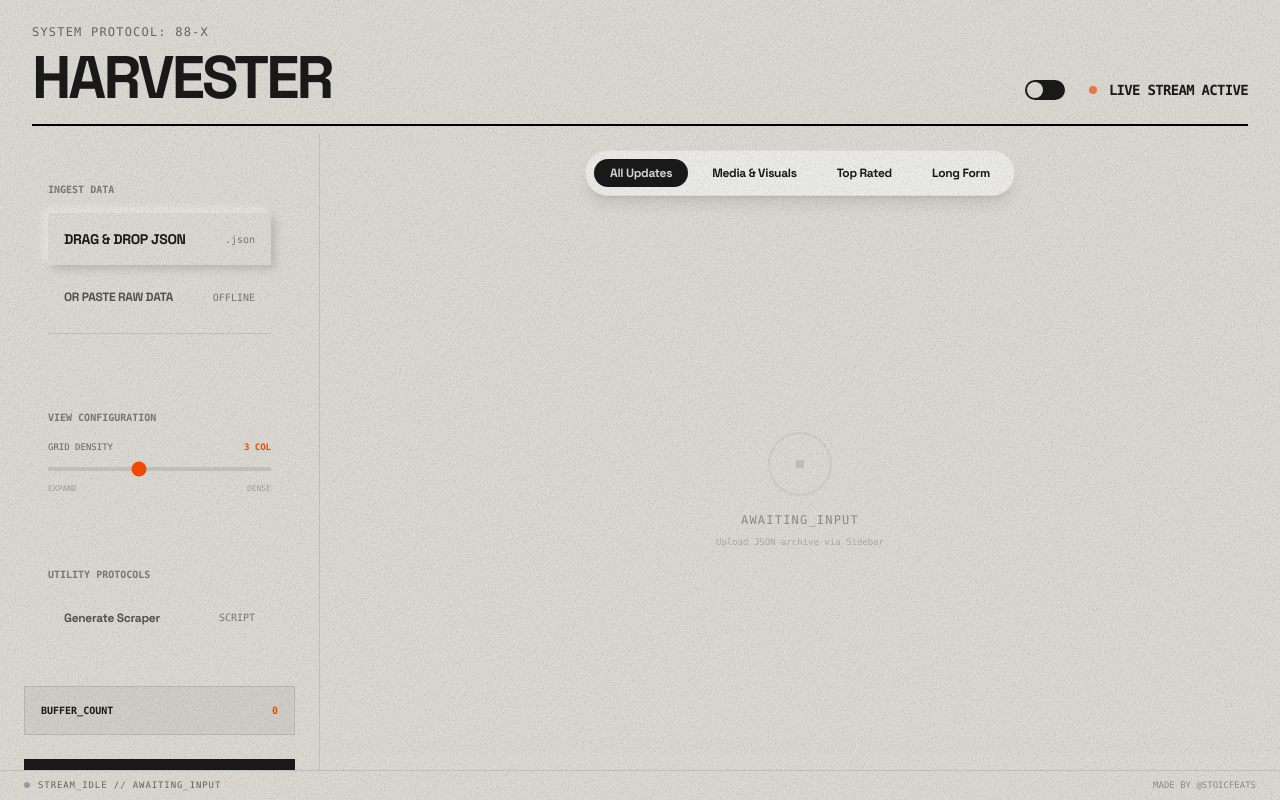
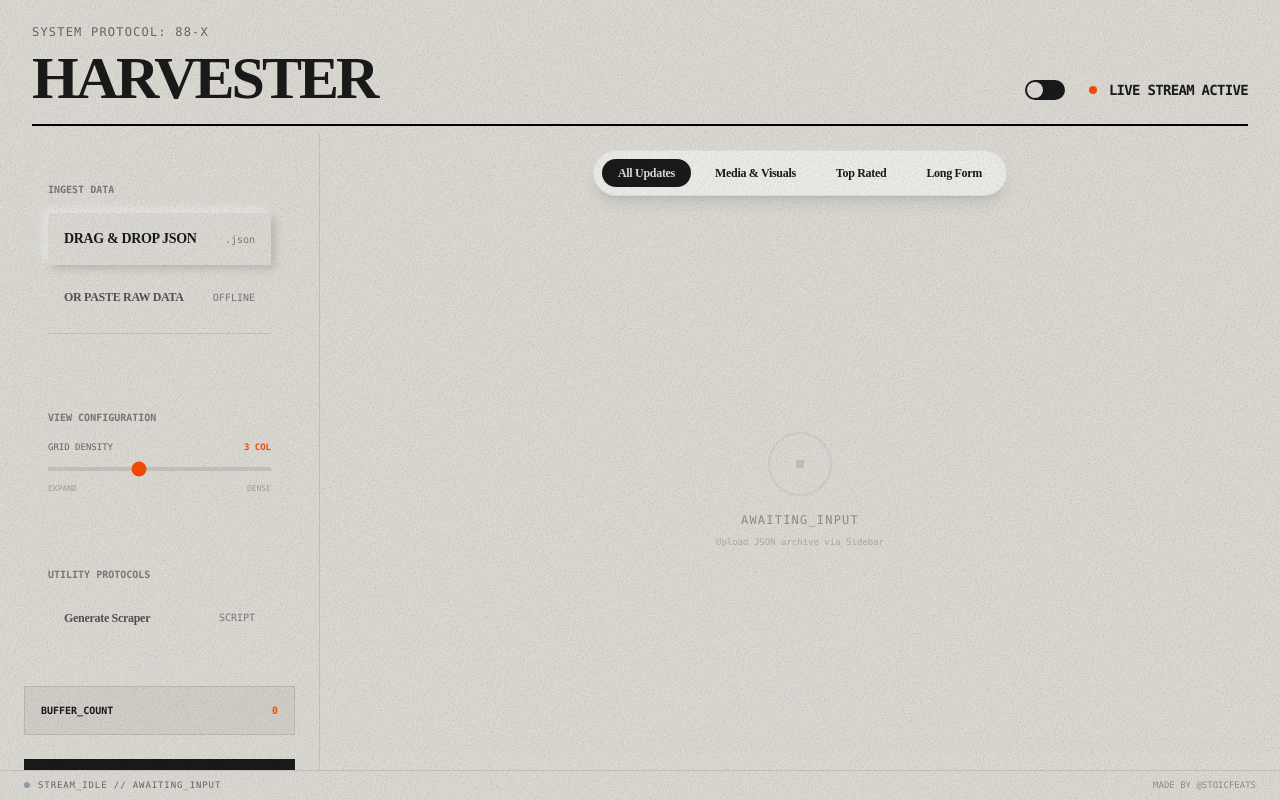
Before and after one commit to stoicfeats/harvester, a React (Vite) app: page / in a window 1280 px wide. Built offline with nearby package versions, Linux system fonts and the light colour scheme.

Commit message:
feat: Integrate Tailwind CSS and PostCSS, migrate build to Vite, and update Firebase hosting configuration to serve from `dist`.

```diff
--- /dev/null
+++ b/index.css
@@ -0,0 +1,15 @@
+@import "tailwindcss";
+
+@theme {
+    --font-space-grotesk: "Space Grotesk", sans-serif;
+}
+
+/* Custom Utilities */
+.scrollbar-hide::-webkit-scrollbar {
+    display: none;
+}
+
+.scrollbar-hide {
+    -ms-overflow-style: none;
+    scrollbar-width: none;
+}
--- a/index.html
+++ b/index.html
@@ -1,74 +1,15 @@
-<!DOCTYPE html>
+<!doctype html>
 <html lang="en">
 
 <head>
-  <meta charset="utf-8" />
-  <meta name="viewport" content="width=device-width, initial-scale=1" />
-  <meta name="theme-color" content="#e2e0d9" />
-  <title>Harvester Interface</title>
-  <script src="https://cdn.tailwindcss.com"></script>
-  <link rel="preconnect" href="https://fonts.googleapis.com">
-  <link rel="preconnect" href="https://fonts.gstatic.com" crossorigin>
-  <link
-    href="https://fonts.googleapis.com/css2?family=Space+Grotesk:wght@700&family=Space+Mono:ital,wght@0,400;0,700;1,400&display=swap"
-    rel="stylesheet">
-  <style>
-    /* Custom Animations that are tricky in pure Tailwind utility classes */
-    @keyframes pulse-live {
-      0% {
-        opacity: 1;
-      }
-
-      50% {
-        opacity: 0.3;
-      }
-
-      100% {
-        opacity: 1;
-      }
-    }
-
-    @keyframes revealUp {
-      from {
-        opacity: 0;
-        transform: translateY(20px);
-      }
-
-      to {
-        opacity: 1;
-        transform: translateY(0);
-      }
-    }
-
-    .animate-reveal {
-      animation: revealUp 0.8s cubic-bezier(0.16, 1, 0.3, 1) forwards;
-    }
-
-    .animate-live-dot {
-      animation: pulse-live 1.5s infinite;
-    }
-
-    /* Scrollbar hiding utility */
-    .scrollbar-hide::-webkit-scrollbar {
-      display: none;
-    }
-
-    .scrollbar-hide {
-      -ms-overflow-style: none;
-      scrollbar-width: none;
-    }
-
-    /* Embossed button active state override for better feel */
-    .embossed-button:active {
-      box-shadow: inset 2px 2px 4px rgba(0, 0, 0, 0.15), inset -2px -2px 4px rgba(255, 255, 255, 0.6) !important;
-      transform: scale(0.98);
-    }
-  </style>
-  <script type="module" src="/index.tsx"></script>
+    <meta charset="UTF-8" />
+    <meta name="viewport" content="width=device-width, initial-scale=1.0" />
+    <title>Harvester</title>
 </head>
 
-<body class="bg-[#e2e0d9] text-[#1a1a1a] overflow-hidden antialiased h-screen w-screen">
-  <div id="root" class="h-full w-full"></div>
+<body>
+    <div id="root"></div>
+    <script type="module" src="/index.tsx"></script>
 </body>
 
 </html>
--- a/index.tsx
+++ b/index.tsx
@@ -1,6 +1,7 @@
 import React from 'react';
 import ReactDOM from 'react-dom/client';
 import App from './App';
+import './index.css';
 
 const rootElement = document.getElementById('root');
 if (!rootElement) {
--- a/next.config.mjs
+++ /dev/null
@@ -1,9 +0,0 @@
-/** @type {import('next').NextConfig} */
-const nextConfig = {
-    output: 'export', // Tells Next.js to generate the 'out' folder
-    images: {
-        unoptimized: true, // Required for static exports
-    },
-};
-
-export default nextConfig;
--- a/package.json
+++ b/package.json
@@ -14,8 +14,12 @@
     "react-dom": "^19.2.3"
   },
   "devDependencies": {
+    "@tailwindcss/postcss": "^4.1.18",
     "@types/node": "^22.14.0",
     "@vitejs/plugin-react": "^5.0.0",
+    "autoprefixer": "^10.4.23",
+    "postcss": "^8.5.6",
+    "tailwindcss": "^4.1.18",
     "typescript": "~5.8.2",
     "vite": "^6.2.0"
   }
--- /dev/null
+++ b/postcss.config.js
@@ -0,0 +1,6 @@
+export default {
+    plugins: {
+        '@tailwindcss/postcss': {},
+        autoprefixer: {}, // autoprefixer is usually included or compatible
+    },
+}
```
Also changed, not shown: firebase.json, 2 other files (tests, documents, lock files or other folders).
